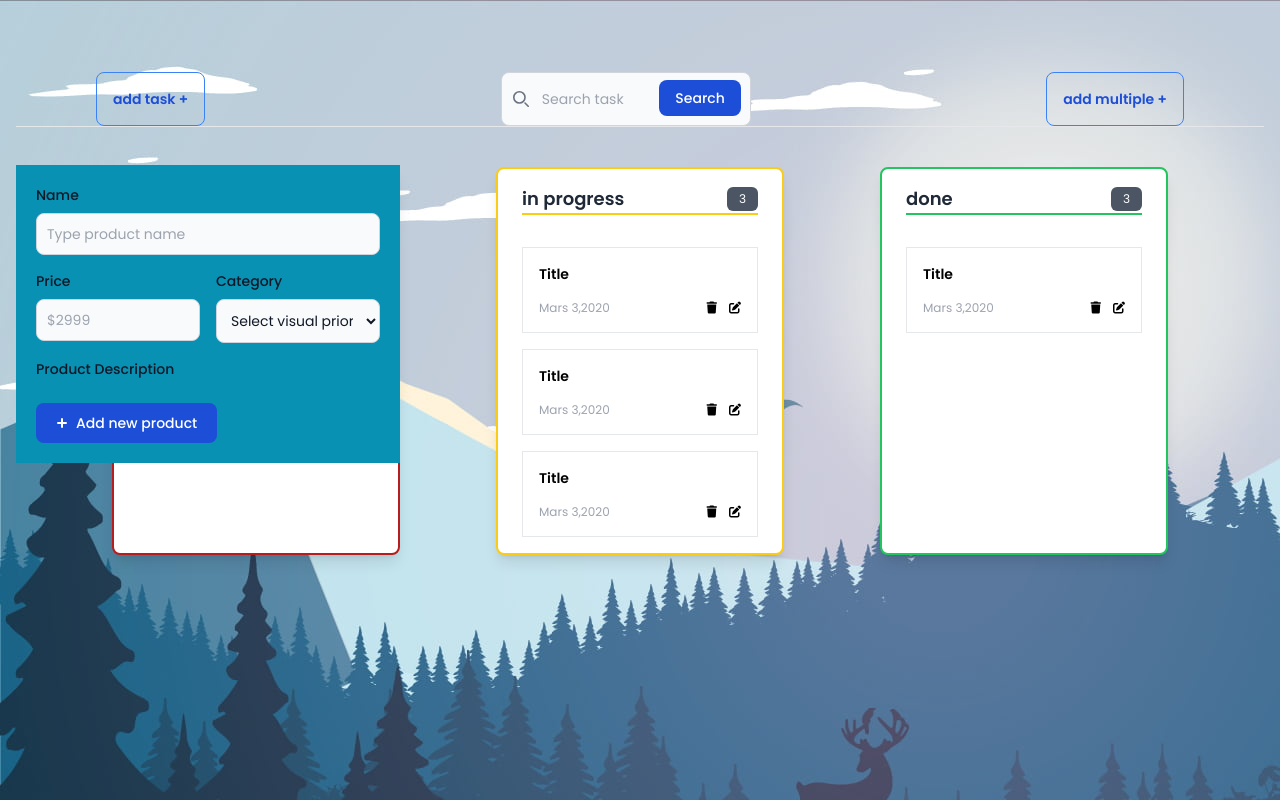
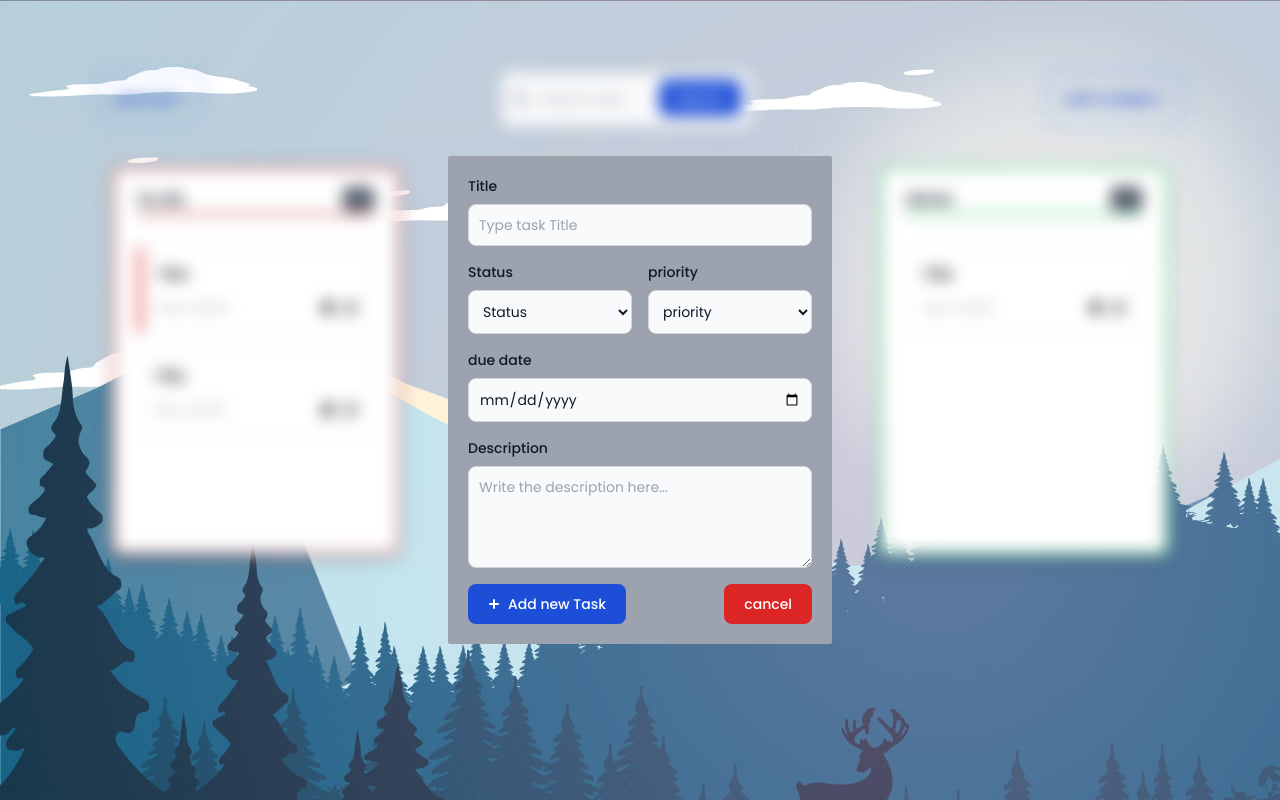
Before and after one commit to Youcode-Classe-E-2024-2025/anouar_elbarry-kanban, a website: page index.html in a window 1280 px wide. Drawn offline with Linux system fonts and the light colour scheme.

Commit message:
complet the modal

```diff
--- a/index.html
+++ b/index.html
@@ -1,37 +1,55 @@
 <!DOCTYPE html>
 <html lang="en">
+
 <head>
     <meta charset="UTF-8">
     <meta name="viewport" content="width=device-width, initial-scale=1.0">
     <link rel="stylesheet" href="src/output.css">
     <link rel="preconnect" href="https://fonts.googleapis.com">
     <link rel="preconnect" href="https://fonts.gstatic.com" crossorigin>
-<link href="https://fonts.googleapis.com/css2?family=Poppins:ital,wght@0,100;0,200;0,300;0,400;0,500;0,600;0,700;0,800;0,900;1,100;1,200;1,300;1,400;1,500;1,600;1,700;1,800;1,900&display=swap" rel="stylesheet">
-    <link rel="stylesheet" href="https://cdnjs.cloudflare.com/ajax/libs/font-awesome/6.6.0/css/all.min.css" integrity="sha512-Kc323vGBEqzTmouAECnVceyQqyqdsSiqLQISBL29aUW4U/M7pSPA/gEUZQqv1cwx4OnYxTxve5UMg5GT6L4JJg==" crossorigin="anonymous" referrerpolicy="no-referrer" />
+    <link
+        href="https://fonts.googleapis.com/css2?family=Poppins:ital,wght@0,100;0,200;0,300;0,400;0,500;0,600;0,700;0,800;0,900;1,100;1,200;1,300;1,400;1,500;1,600;1,700;1,800;1,900&display=swap"
+        rel="stylesheet">
+    <link rel="stylesheet" href="https://cdnjs.cloudflare.com/ajax/libs/font-awesome/6.6.0/css/all.min.css"
+        integrity="sha512-Kc323vGBEqzTmouAECnVceyQqyqdsSiqLQISBL29aUW4U/M7pSPA/gEUZQqv1cwx4OnYxTxve5UMg5GT6L4JJg=="
+        crossorigin="anonymous" referrerpolicy="no-referrer" />
     <title>to do list</title>
 </head>
-<body class=" min-h-screen pt-10" style="background-image: url('assets/images/wallpaperflare.com_wallpaper\ \(10\).jpg')">
+
+<body class="  min-h-screen pt-10"
+    style="background-image: url('assets/images/wallpaperflare.com_wallpaper\ \(10\).jpg')">
     <!-- container -->
-    <div class="container h-full bg-center bg-cover flex flex-col justify-center"  >
+    <!-- blur -->
+    <div class="container h-full bg-center bg-cover flex flex-col justify-center  blur">
         <!-- header of the app -->
         <div class="app_row flex">
-            <button class="add_btn bg-transparent hover:bg-blue-500 text-blue-700 font-semibold hover:text-white py-2 px-4 border border-blue-500 hover:border-transparent rounded" id="add_one">add task +</button>
+            <button
+                class="add_btn bg-transparent hover:bg-blue-500 text-blue-700 font-semibold hover:text-white py-2 px-4 border border-blue-500 hover:border-transparent rounded"
+                id="add_one">add task +</button>
             <!-- search bar -->
 
             <form class="w-[250px] max-w-md mx-auto">
-    <label for="default-search" class="mb-2 text-sm font-medium text-gray-900 sr-only dark:text-white">Search</label>
+                <label for="default-search"
+                    class="mb-2 text-sm font-medium text-gray-900 sr-only dark:text-white">Search</label>
                 <div class="relative">
                     <div class="absolute inset-y-0 start-0 flex items-center ps-3 pointer-events-none">
-            <svg class="w-4 h-4 text-gray-500 dark:text-gray-400" aria-hidden="true" xmlns="http://www.w3.org/2000/svg" fill="none" viewBox="0 0 20 20">
-                <path stroke="currentColor" stroke-linecap="round" stroke-linejoin="round" stroke-width="2" d="m19 19-4-4m0-7A7 7 0 1 1 1 8a7 7 0 0 1 14 0Z"/>
+                        <svg class="w-4 h-4 text-gray-500 dark:text-gray-400" aria-hidden="true"
+                            xmlns="http://www.w3.org/2000/svg" fill="none" viewBox="0 0 20 20">
+                            <path stroke="currentColor" stroke-linecap="round" stroke-linejoin="round" stroke-width="2"
+                                d="m19 19-4-4m0-7A7 7 0 1 1 1 8a7 7 0 0 1 14 0Z" />
                         </svg>
                     </div>
-        <input type="search" id="default-search" class="block w-full p-4 ps-10 text-sm text-gray-900 border border-gray-300 rounded-lg bg-gray-50 focus:ring-blue-500 focus:border-blue-500 dark:bg-gray-700 dark:border-gray-600 dark:placeholder-gray-400 dark:text-white dark:focus:ring-blue-500 dark:focus:border-blue-500" placeholder="Search task" required />
-        <button type="submit" class="text-white absolute end-2.5 bottom-2.5 bg-blue-700 hover:bg-blue-800 focus:ring-4 focus:outline-none focus:ring-blue-300 font-medium rounded-lg text-sm px-4 py-2 dark:bg-blue-600 dark:hover:bg-blue-700 dark:focus:ring-blue-800">Search</button>
+                    <input type="search" id="default-search"
+                        class="block w-full p-4 ps-10 text-sm text-gray-900 border border-gray-300 rounded-lg bg-gray-50 focus:ring-blue-500 focus:border-blue-500 dark:bg-gray-700 dark:border-gray-600 dark:placeholder-gray-400 dark:text-white dark:focus:ring-blue-500 dark:focus:border-blue-500"
+                        placeholder="Search task" required />
+                    <button type="submit"
+                        class="text-white absolute end-2.5 bottom-2.5 bg-blue-700 hover:bg-blue-800 focus:ring-4 focus:outline-none focus:ring-blue-300 font-medium rounded-lg text-sm px-4 py-2 dark:bg-blue-600 dark:hover:bg-blue-700 dark:focus:ring-blue-800">Search</button>
                 </div>
             </form>
 
-             <button class="add_btn bg-transparent hover:bg-blue-500 text-blue-700 font-semibold hover:text-white py-2 px-4 border border-blue-500 hover:border-transparent rounded" id="add_mult">add multiple +</button>
+            <button
+                class="add_btn bg-transparent hover:bg-blue-500 text-blue-700 font-semibold hover:text-white py-2 px-4 border border-blue-500 hover:border-transparent rounded"
+                id="add_mult">add multiple +</button>
         </div>
         <div class="cards flex  justify-evenly h-full">
             <!-- modal -->
@@ -130,41 +148,90 @@
             </div>
         </div>
         <!-- Modal body -->
-                <form class="conf-modal absolute max-w-96 bg-cyan-600 p-4 md:p-5">
+
+    </div>
+    <!-- forms start -->
+    <div class=" absolute left-0 top-0 flex items-center justify-center w-full h-full ">
+        <form class="conf-modal min-w-96 bg-gray-400 p-4 rounded-sm md:p-5">
             <div class="grid gap-4 mb-4 grid-cols-2">
                 <div class="col-span-2">
-                            <label for="name" class="block mb-2 text-sm font-medium text-gray-900 dark:text-white">Name</label>
-                            <input type="text" name="name" id="name" class="bg-gray-50 border border-gray-300 text-gray-900 text-sm rounded-lg focus:ring-primary-600 focus:border-primary-600 block w-full p-2.5 dark:bg-gray-600 dark:border-gray-500 dark:placeholder-gray-400 dark:text-white dark:focus:ring-primary-500 dark:focus:border-primary-500" placeholder="Type product name" required="">
+                    <label for="title"
+                        class="block mb-2 text-sm font-medium text-gray-900 dark:text-white">Title</label>
+                    <input type="text" name="title" id="title_add"
+                        class="bg-gray-50 border border-gray-300 text-gray-900 text-sm rounded-lg focus:ring-primary-600 focus:border-primary-600 block w-full p-2.5 dark:bg-gray-600 dark:border-gray-500 dark:placeholder-gray-400 dark:text-white dark:focus:ring-primary-500 dark:focus:border-primary-500"
+                        placeholder="Type task Title" required="">
                 </div>
                 <div class="col-span-2 sm:col-span-1">
-                            <label for="price" class="block mb-2 text-sm font-medium text-gray-900 dark:text-white">Price</label>
-                            <input type="number" name="price" id="price" class="bg-gray-50 border border-gray-300 text-gray-900 text-sm rounded-lg focus:ring-primary-600 focus:border-primary-600 block w-full p-2.5 dark:bg-gray-600 dark:border-gray-500 dark:placeholder-gray-400 dark:text-white dark:focus:ring-primary-500 dark:focus:border-primary-500" placeholder="$2999" required="">
+                    <label for="status"
+                        class="block mb-2 text-sm font-medium text-gray-900 dark:text-white">Status</label>
+                    <select id="status"
+                        class="bg-gray-50 border border-gray-300 text-gray-900 text-sm rounded-lg focus:ring-primary-500 focus:border-primary-500 block w-full p-2.5 dark:bg-gray-600 dark:border-gray-500 dark:placeholder-gray-400 dark:text-white dark:focus:ring-primary-500 dark:focus:border-primary-500">
+                        <option selected=""> Status</option>
+                        <option value="TV">Todo</option>
+                        <option value="PC">In progress</option>
+                        <option value="GA">Done</option>
+                    </select>
                 </div>
                 <div class="col-span-2 sm:col-span-1">
-                            <label for="category" class="block mb-2 text-sm font-medium text-gray-900 dark:text-white">Category</label>
-                            <select id="category" class="bg-gray-50 border border-gray-300 text-gray-900 text-sm rounded-lg focus:ring-primary-500 focus:border-primary-500 block w-full p-2.5 dark:bg-gray-600 dark:border-gray-500 dark:placeholder-gray-400 dark:text-white dark:focus:ring-primary-500 dark:focus:border-primary-500">
-                                <option selected="">Select visual priority</option>
+                    <label for="category"
+                        class="block mb-2 text-sm font-medium text-gray-900 dark:text-white">priority</label>
+                    <select id="category"
+                        class="bg-gray-50 border border-gray-300 text-gray-900 text-sm rounded-lg focus:ring-primary-500 focus:border-primary-500 block w-full p-2.5 dark:bg-gray-600 dark:border-gray-500 dark:placeholder-gray-400 dark:text-white dark:focus:ring-primary-500 dark:focus:border-primary-500">
+                        <option selected="">priority</option>
                         <option value="TV">P1</option>
                         <option value="PC">P2</option>
                         <option value="GA">P3</option>
                     </select>
                 </div>
                 <div class="col-span-2">
-                            <label for="description" class="block mb-2 text-sm font-medium text-gray-900 dark:text-white">Product Description</label>
-                            <textarea id="description" rows="4" class="block p-2.5 w-full text-sm text-gray-900 bg-gray-50 rounded-lg border border-gray-300 focus:ring-blue-500 focus:border-blue-500 dark:bg-gray-600 dark:border-gray-500 dark:placeholder-gray-400 dark:text-white dark:focus:ring-blue-500 dark:focus:border-blue-500" placeholder="Write product description here"></textarea>
+                    <label for="due_date" class="block mb-2 text-sm font-medium text-gray-900 dark:text-white">due
+                        date</label>
+                    <input type="date" name="date" id="due_date"
+                        class="bg-gray-50 border border-gray-300 text-gray-900 text-sm rounded-lg focus:ring-primary-600 focus:border-primary-600 block w-full p-2.5 dark:bg-gray-600 dark:border-gray-500 dark:placeholder-gray-400 dark:text-white dark:focus:ring-primary-500 dark:focus:border-primary-500"
+                        placeholder="Type task Title" required="">
                 </div>
+                <div class="col-span-2">
+
+                    <label for="message" class="block mb-2 text-sm font-medium text-gray-900 dark:text-white">
+                        Description</label>
+                    <textarea id="message" rows="4"
+                        class="block p-2.5 w-full text-sm text-gray-900 bg-gray-50 rounded-lg border border-gray-300 focus:ring-blue-500 focus:border-blue-500 dark:bg-gray-700 dark:border-gray-600 dark:placeholder-gray-400 dark:text-white dark:focus:ring-blue-500 dark:focus:border-blue-500"
+                        placeholder="Write the description here..."></textarea>
+
                 </div>
-                    <button type="submit" class="text-white inline-flex items-center bg-blue-700 hover:bg-blue-800 focus:ring-4 focus:outline-none focus:ring-blue-300 font-medium rounded-lg text-sm px-5 py-2.5 text-center dark:bg-blue-600 dark:hover:bg-blue-700 dark:focus:ring-blue-800">
-                        <svg class="me-1 -ms-1 w-5 h-5" fill="currentColor" viewBox="0 0 20 20" xmlns="http://www.w3.org/2000/svg"><path fill-rule="evenodd" d="M10 5a1 1 0 011 1v3h3a1 1 0 110 2h-3v3a1 1 0 11-2 0v-3H6a1 1 0 110-2h3V6a1 1 0 011-1z" clip-rule="evenodd"></path></svg>
-                        Add new product
+
+            </div>
+            <div class="footer_drop flex justify-between">
+                <button type="submit"
+                id="submit_btn"
+                class="text-white inline-flex items-center bg-blue-700 hover:bg-blue-800 focus:ring-4 focus:outline-none focus:ring-blue-300 font-medium rounded-lg text-sm px-5 py-2.5 text-center dark:bg-blue-600 dark:hover:bg-blue-700 dark:focus:ring-blue-800">
+                <svg class="me-1 -ms-1 w-5 h-5" fill="currentColor" viewBox="0 0 20 20"
+                    xmlns="http://www.w3.org/2000/svg">
+                    <path fill-rule="evenodd"
+                        d="M10 5a1 1 0 011 1v3h3a1 1 0 110 2h-3v3a1 1 0 11-2 0v-3H6a1 1 0 110-2h3V6a1 1 0 011-1z"
+                        clip-rule="evenodd"></path>
+                </svg>
+                Add new Task
             </button>
+            <!-- cencel btn -->
+            <button type="submit"
+            class="text-white inline-flex items-center bg-red-600 hover:bg-red-800 focus:ring-4 focus:outline-none focus:ring-red-300 font-medium rounded-lg text-sm px-5 py-2.5 text-center dark:bg-red-600 dark:hover:bg-red-700 dark:focus:ring-red-800"
+            id="cancel_btn">
+
+            </svg>
+            cancel
+        </button>
+            </div>
+
         </form>
     </div>
-        </div>
-    </div>
+    <!-- forms end -->
+    <!-- </div>
+    </div> -->
 
     <!-- end modal -->
 
     </div>
 </body>
+
 </html>
```
Also changed, not shown: src/output.css. Lines whose indentation alone changed are shown as unchanged.
